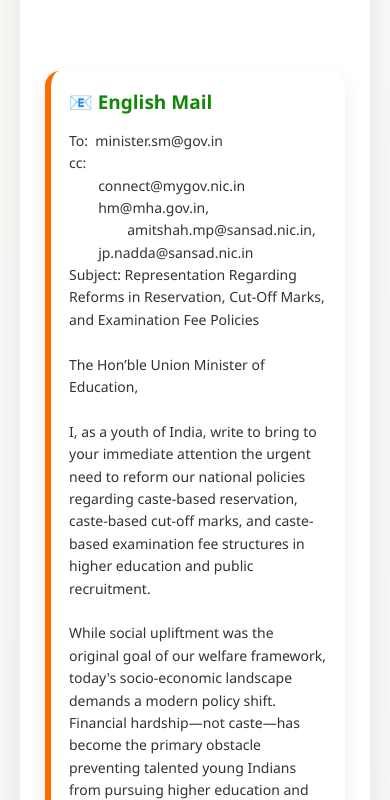
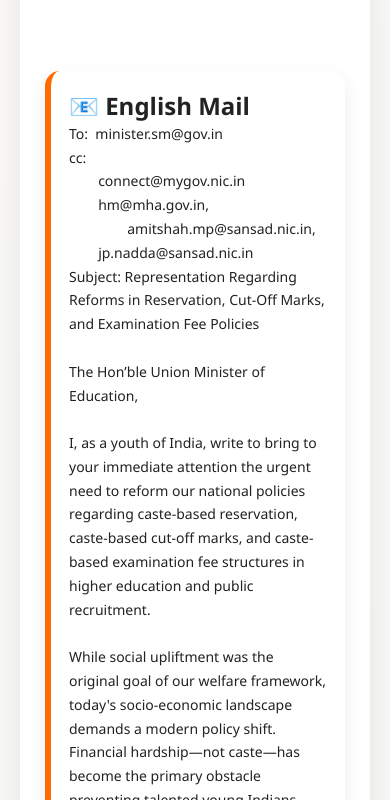
Before and after one commit to political-genz/remove_caste_based_reservation, a plain HTML site: page index.html in a window 390 px wide. Shown: the part 1724-2524 px from the top of the page. Drawn offline with Linux system fonts and the light colour scheme; no server answers.

Commit message:
Update index.html

```diff
--- a/index.html
+++ b/index.html
@@ -254,13 +254,12 @@ button{
     margin:30px auto;
 }
 
-
 .mail-box{
 
     flex:1 1 450px;
     min-width:0;
 
-    background:#fff;
+    background:white;
 
     padding:25px;
 
@@ -270,59 +269,47 @@ button{
 
     box-shadow:0 8px 20px rgba(0,0,0,0.08);
 
+    height:auto;
 }
 
-
-.mail-box h2{
-
-    font-size:22px;
-    margin-bottom:15px;
-    color:#138808;
-
-}
 
 
 .mail-box pre{
 
     white-space:pre-wrap;
-    word-wrap:break-word;
+    word-break:break-word;
     overflow-wrap:break-word;
 
     font-family:Segoe UI,Arial,sans-serif;
 
     font-size:16px;
 
-    line-height:1.7;
-
-    color:#333;
+    line-height:1.8;
 
     margin:0;
+
+    height:auto;
 
 }
 
 
+
+/* Mobile */
 
 @media(max-width:700px){
 
     .mail-container{
 
         display:block;
-        width:100%;
+
     }
 
 
     .mail-box{
 
         width:100%;
+        margin-bottom:20px;
         padding:18px;
-        margin-bottom:20px;
-
-    }
-
-
-    .mail-box h2{
-
-        font-size:19px;
 
     }
 
@@ -330,7 +317,7 @@ button{
     .mail-box pre{
 
         font-size:14px;
-        line-height:1.6;
+        line-height:1.7;
 
     }
 
```
